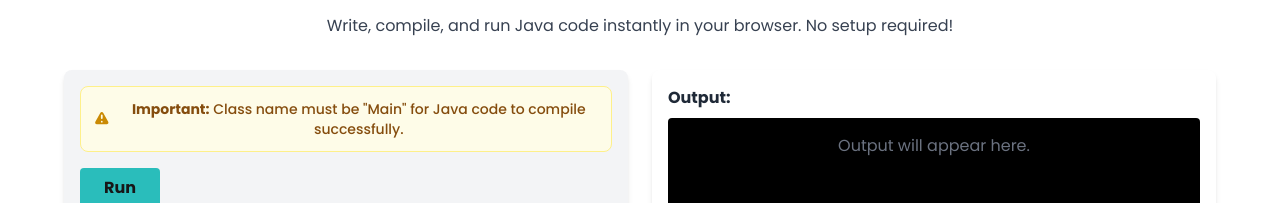
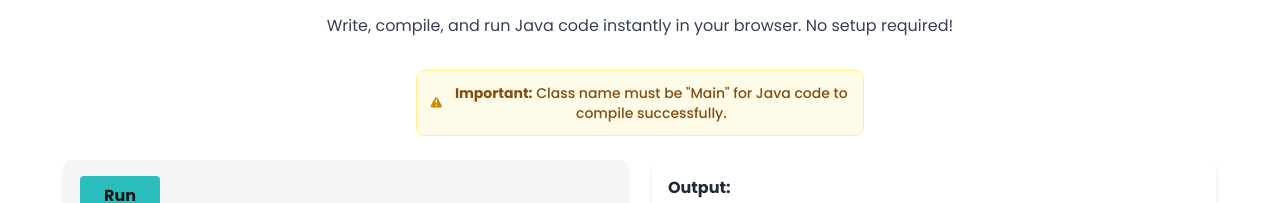
Before and after one commit to Codeintervu/Codeintervu-frontend, a React (Vite) app: page /compilers/java in a window 1280 px wide. Shown: the part 159-362 px from the top of the page. Built offline with nearby package versions, Linux system fonts and the light colour scheme; no server answers.

Commit message:
fixed postion of the message

```diff
--- a/src/compilers/OnlineCompiler.jsx
+++ b/src/compilers/OnlineCompiler.jsx
@@ -75,12 +75,11 @@ const OnlineCompiler = ({ language }) => {
   };
 
   return (
-    <div className="flex flex-col md:flex-row gap-6 w-full">
-      {/* Left: Code Editor */}
-      <div className="w-full md:w-1/2 bg-gray-100 dark:bg-gray-800 rounded-lg p-4 shadow-md flex flex-col">
-        {/* Java-specific note */}
+    <div className="flex flex-col gap-6 w-full">
+      {/* Java-specific note - moved to top */}
       {language === "java" && (
-          <div className="mb-4 p-3 bg-yellow-50 dark:bg-yellow-900/20 border border-yellow-200 dark:border-yellow-700 rounded-lg">
+        <div className="w-full flex justify-center">
+          <div className="p-3 bg-yellow-50 dark:bg-yellow-900/20 border border-yellow-200 dark:border-yellow-700 rounded-lg max-w-md">
             <div className="flex items-center gap-2">
               <svg
                 className="w-5 h-5 text-yellow-600 dark:text-yellow-400"
@@ -99,8 +98,12 @@ const OnlineCompiler = ({ language }) => {
               </span>
             </div>
           </div>
+        </div>
       )}
 
+      <div className="flex flex-col md:flex-row gap-6 w-full">
+        {/* Left: Code Editor */}
+        <div className="w-full md:w-1/2 bg-gray-100 dark:bg-gray-800 rounded-lg p-4 shadow-md flex flex-col">
           <div className="flex items-center mb-2 gap-2">
             <button
               onClick={handleRun}
@@ -149,6 +152,7 @@ const OnlineCompiler = ({ language }) => {
           )}
         </div>
       </div>
+    </div>
   );
 };
 
```
Lines whose indentation alone changed are shown as unchanged.
